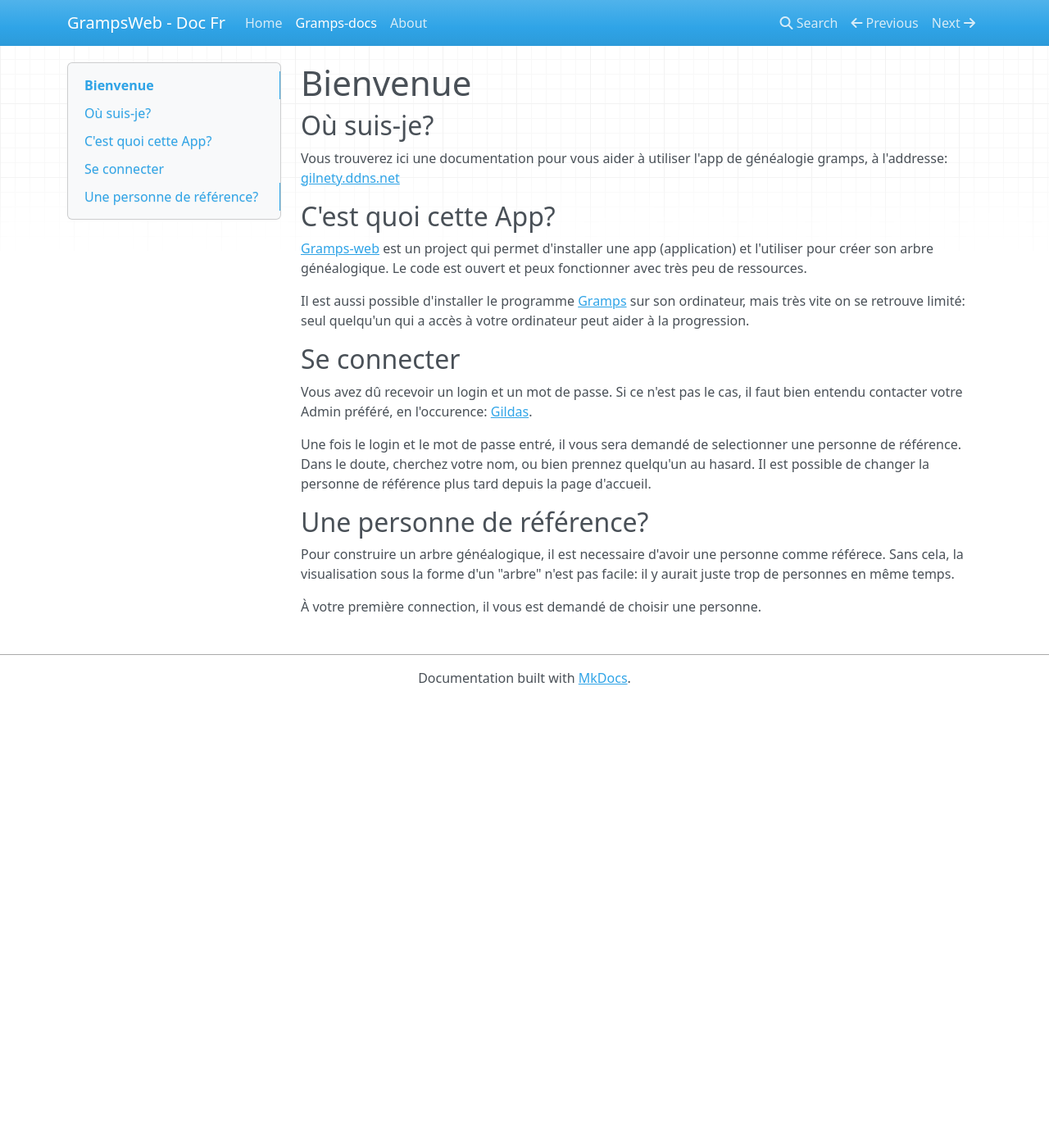
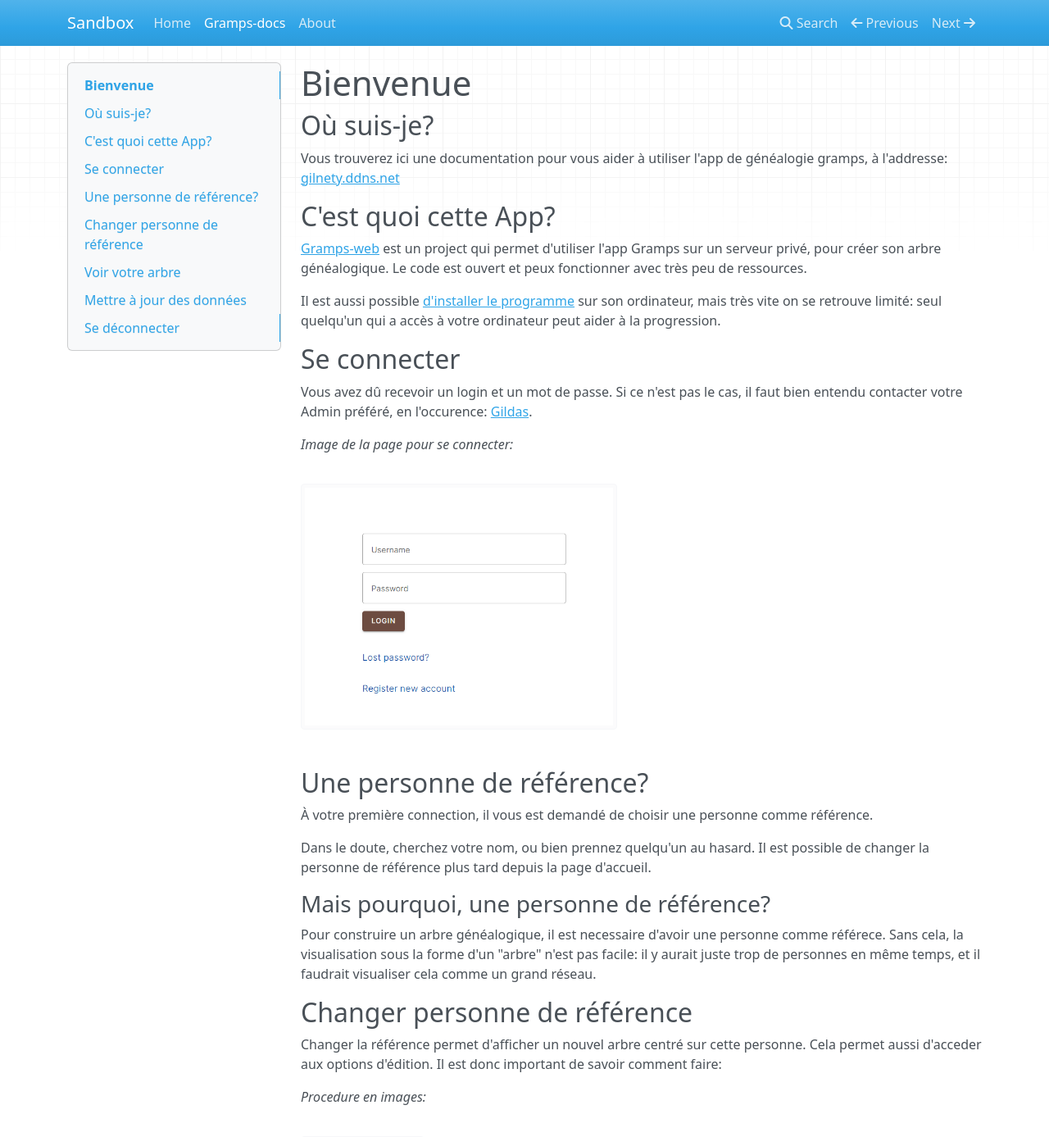
Before and after one commit to GildasLepennetier/gildaslepennetier.github.io, an MkDocs documentation site: the page built from docs/gramps/index.md, in a window 1280 px wide and 1400 px high. Shown: the top 1387 px of the window at 82% size. Built offline with MkDocs 1.6.1, drawn with Linux system fonts in a browser that asks for light colours; nearby versions of some CDN libraries; some of the changed text lies outside the part shown.

Commit message:
updated docu

```diff
--- a/docs/gramps/index.md
+++ b/docs/gramps/index.md
@@ -1,4 +1,7 @@
 # Bienvenue
+
+
+
 
 ## Où suis-je?
 
@@ -9,14 +12,17 @@
 ## C'est quoi cette App?
 
 [Gramps-web](https://gramps-project.github.io/web/) est un project
-qui permet d'installer une app (application) et l'utiliser pour
+qui permet d'utiliser l'app Gramps sur un serveur privé, pour
 créer son arbre généalogique. Le code est ouvert et peux fonctionner
 avec très peu de ressources.
 
-Il est aussi possible d'installer le programme
-[Gramps](https://gramps-project.org/blog/) sur son ordinateur, mais
-très vite on se retrouve limité: seul quelqu'un qui a accès à votre
-ordinateur peut aider à la progression.
+Il est aussi possible
+[d'installer le programme](https://gramps-project.org/blog/)
+sur son ordinateur, mais très vite on se retrouve limité: seul quelqu'un
+qui a accès à votre ordinateur peut aider à la progression.
+
+
+
 
 ## Se connecter
 
@@ -24,16 +30,86 @@
 cas, il faut bien entendu contacter votre Admin préféré, en l'occurence:
 [Gildas](mailto:gildas.lepennetier@hotmail.fr).
 
-Une fois le login et le mot de passe entré, il vous sera demandé de
-selectionner une personne de référence. Dans le doute, cherchez votre
-nom, ou bien prennez quelqu'un au hasard. Il est possible de changer la
-personne de référence plus tard depuis la page d'accueil.
+*Image de la page pour se connecter:*
+
+<img src="/images/famtree-tuto/se-connecter/1.png" alt="connection!" height=300>
+
+
+
 
 ## Une personne de référence?
+
+À votre première connection, il vous est demandé de choisir une
+personne comme référence.
+
+Dans le doute, cherchez votre nom, ou bien prennez quelqu'un au hasard.
+Il est possible de changer la personne de référence plus tard depuis
+la page d'accueil.
+
+### Mais pourquoi, une personne de référence?
 
 Pour construire un arbre généalogique, il est necessaire d'avoir une
 personne comme référece. Sans cela, la visualisation sous la forme d'un
 "arbre" n'est pas facile: il y aurait juste trop de personnes en même
-temps.
+temps, et il faudrait visualiser cela comme un grand réseau.
 
-À votre première connection, il vous est demandé de choisir une personne.
+
+
+
+## Changer personne de référence
+
+Changer la référence permet d'afficher un nouvel arbre centré sur cette
+personne. Cela permet aussi d'acceder aux options d'édition.
+Il est donc important de savoir comment faire:
+
+*Procedure en images:*
+
+<img src="/images/famtree-tuto/home-person/1.png" alt="missing image :/" height=300>
+<img src="/images/famtree-tuto/home-person/2.png" alt="missing image :/" height=300>
+<img src="/images/famtree-tuto/home-person/3.png" alt="missing image :/" height=300>
+<img src="/images/famtree-tuto/home-person/4.png" alt="missing image :/" height=300>
+
+
+
+
+## Voir votre arbre
+
+Il existe un mode très sympatique pour bien visualiser votre arbre:
+
+*Procedure en images:*
+
+<img src="/images/famtree-tuto/family-tree-nice-view/1.png" alt="missing image :/" height=300>
+<img src="/images/famtree-tuto/family-tree-nice-view/2.png" alt="missing image :/" height=300>
+<img src="/images/famtree-tuto/family-tree-nice-view/3.png" alt="missing image :/" height=300>
+<img src="/images/famtree-tuto/family-tree-nice-view/4.png" alt="missing image :/" height=300>
+
+
+
+## Mettre à jour des données
+
+La plupart des données sont modifiable pour la personne de référence.
+Il faut juste savoir où cliquer.
+
+### Example: MaJ de l'anniversaire
+
+
+*Procedure en images:*
+
+<img src="/images/famtree-tuto/edit-birthday/1.png" alt="missing image :/" height=300>
+<img src="/images/famtree-tuto/edit-birthday/2.png" alt="missing image :/" height=300>
+<img src="/images/famtree-tuto/edit-birthday/3.png" alt="missing image :/" height=300>
+<img src="/images/famtree-tuto/edit-birthday/4.png" alt="missing image :/" height=300>
+
+
+
+
+## Se déconnecter
+
+Pour ne pas laisser votre session active
+(par exemple: si vous utilisez un ordinateur qui n'est pas le votre),
+il est crutial de savoir se déconnecter.
+
+*Procedure en images:*
+
+<img src="/images/famtree-tuto/se-deconnecter/1.png" alt="missing image :/" height=250>
+<img src="/images/famtree-tuto/se-deconnecter/2.png" alt="missing image :/" height=250>
--- a/mkdocs.yml
+++ b/mkdocs.yml
@@ -1,4 +1,4 @@
-site_name: GrampsWeb - Doc Fr
+site_name: Sandbox
 site_url: https://gildaslepennetier.github.io/
 nav:
     - Home: index.md
```
Also changed, not shown: docs/index.md (+30 -4 lines).
